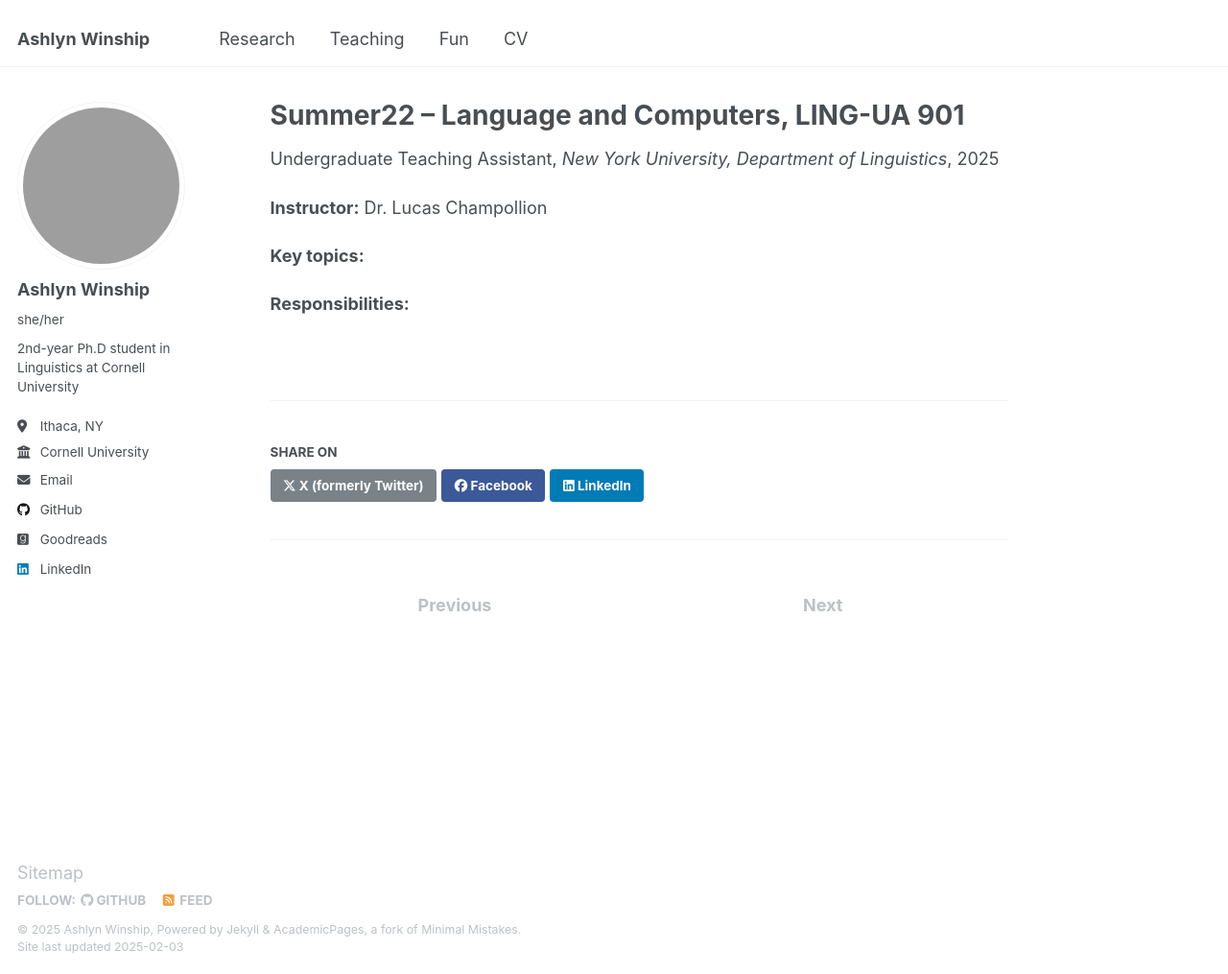
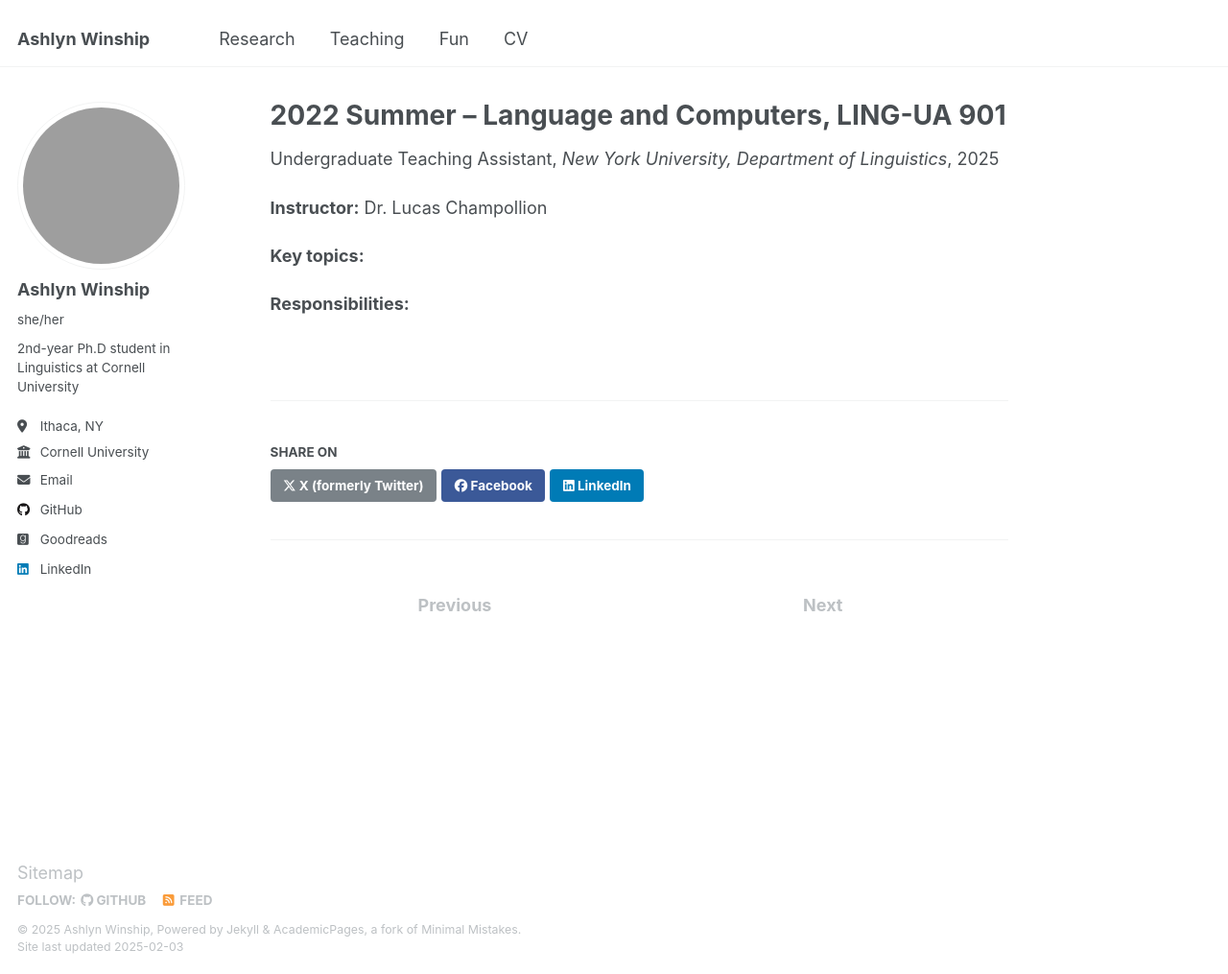
Before and after one commit to ashlynwinship/ashlynwinship.github.io, a Jekyll site: the page built from _teaching/lang-comp_summer_22.md, in a window 1280 px wide and 1015 px high. Shown: the whole window at 96% size. Built offline with Jekyll 4.4.1, drawn with Linux system fonts in a browser that asks for light colours; grey boxes are pictures that could not be loaded.

Commit message:
Update lang-comp_summer_22.md

```diff
--- a/_teaching/lang-comp_summer_22.md
+++ b/_teaching/lang-comp_summer_22.md
@@ -1,5 +1,5 @@
 ---
-title: "Summer22 -- Language and Computers, LING-UA 901"
+title: "2022 Summer -- Language and Computers, LING-UA 901"
 collection: teaching
 type: "Undergraduate Teaching Assistant"
 permalink: /teaching/lang-comp_nyu
```
